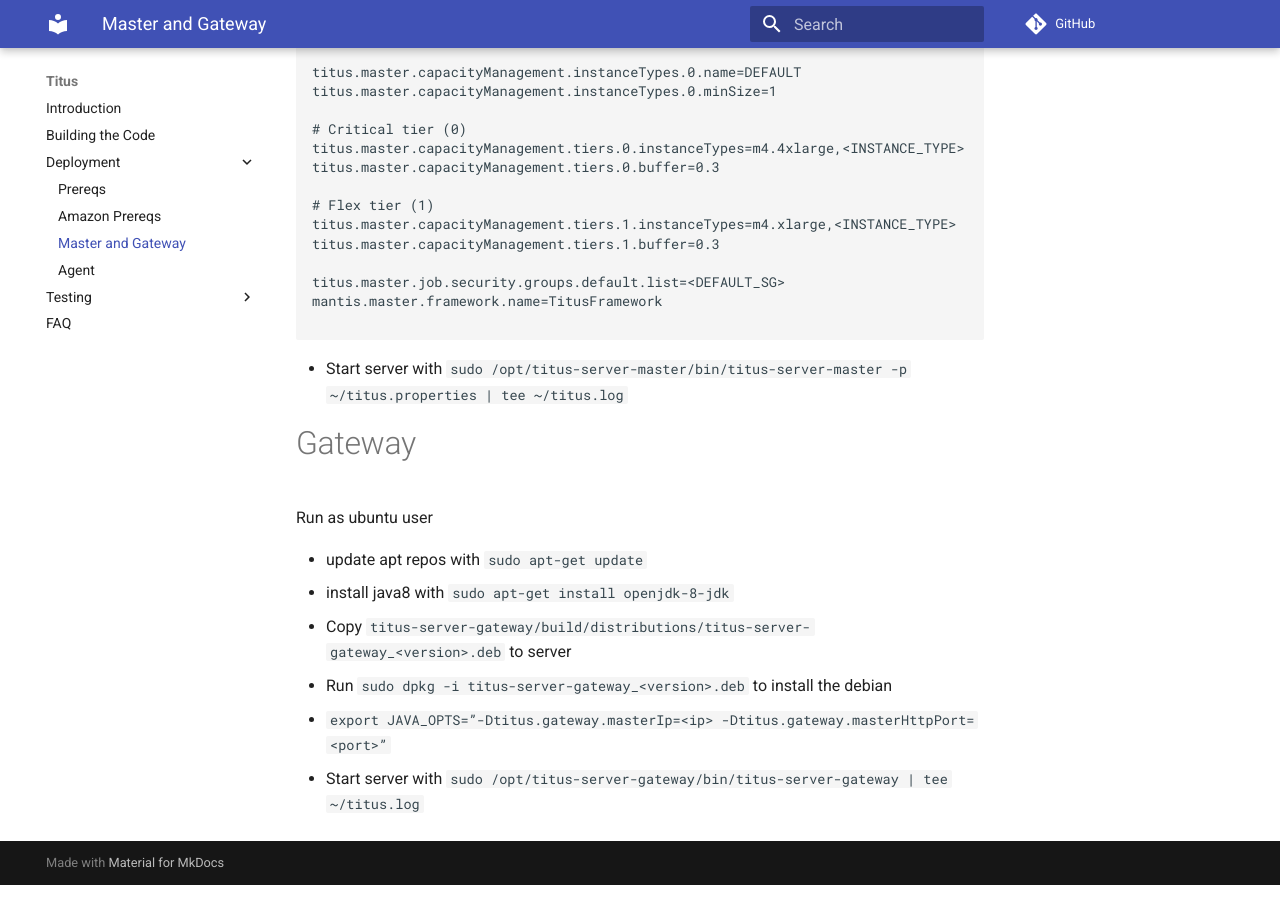
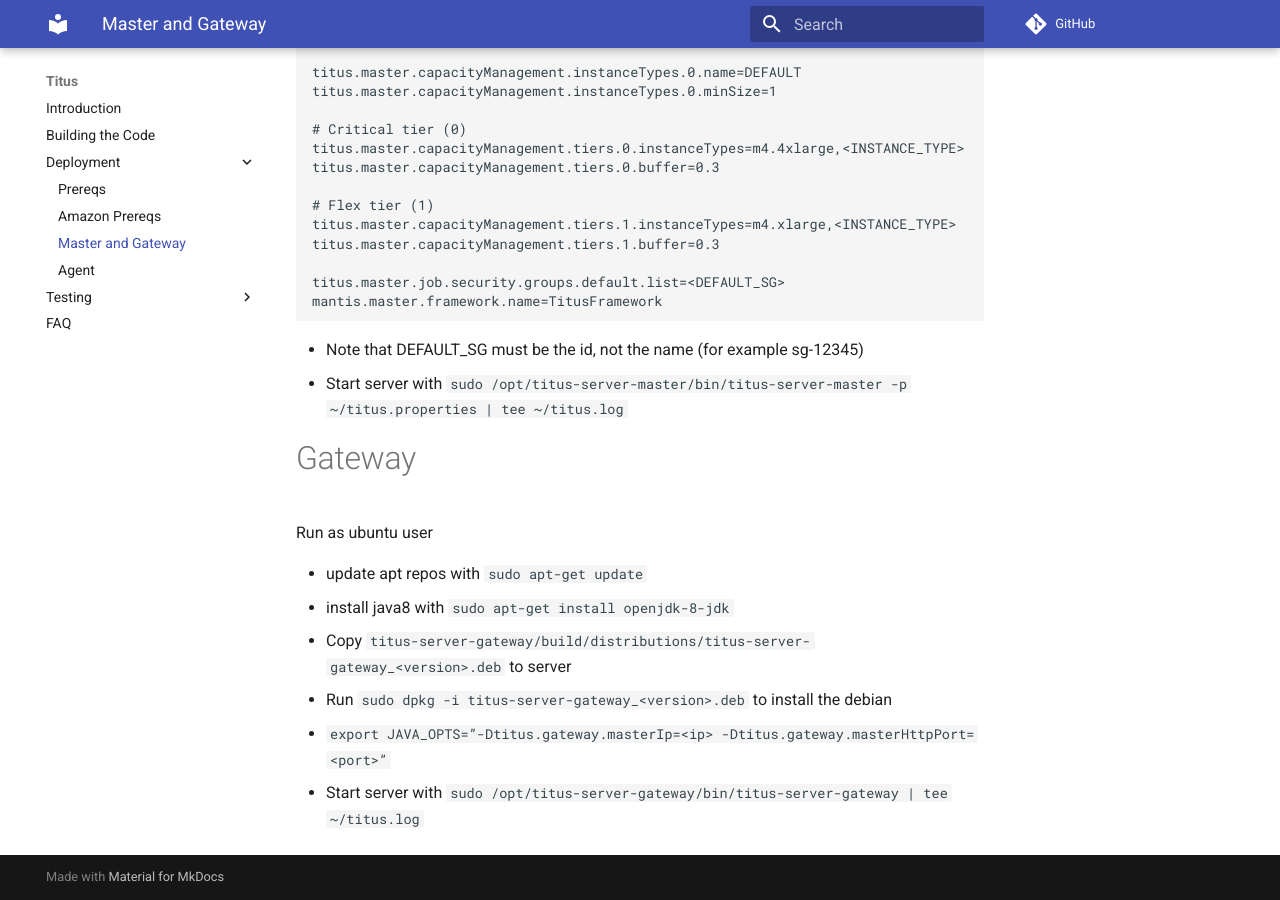
Before and after one commit to Netflix/titus, an MkDocs documentation site: the page built from docs/docs/install/master.md, in a window 1280 px wide and 900 px high, scrolled down 685 px. Built offline with MkDocs 1.6.1 and Material for MkDocs 9.7.7, drawn with Linux system fonts in a browser that asks for light colours; comment, search, counter and statistics services are not loaded; old or Windows-style settings are respelled for this version of MkDocs.

Commit message:
add note about default security group

````diff
--- a/docs/docs/install/master.md
+++ b/docs/docs/install/master.md
@@ -37,8 +37,9 @@
 
 titus.master.job.security.groups.default.list=<DEFAULT_SG>
 mantis.master.framework.name=TitusFramework
+```
 
-```
+* Note that DEFAULT_SG must be the id, not the name (for example sg-12345)
 * Start server with `sudo /opt/titus-server-master/bin/titus-server-master -p ~/titus.properties | tee ~/titus.log`
 
 # Gateway
````
